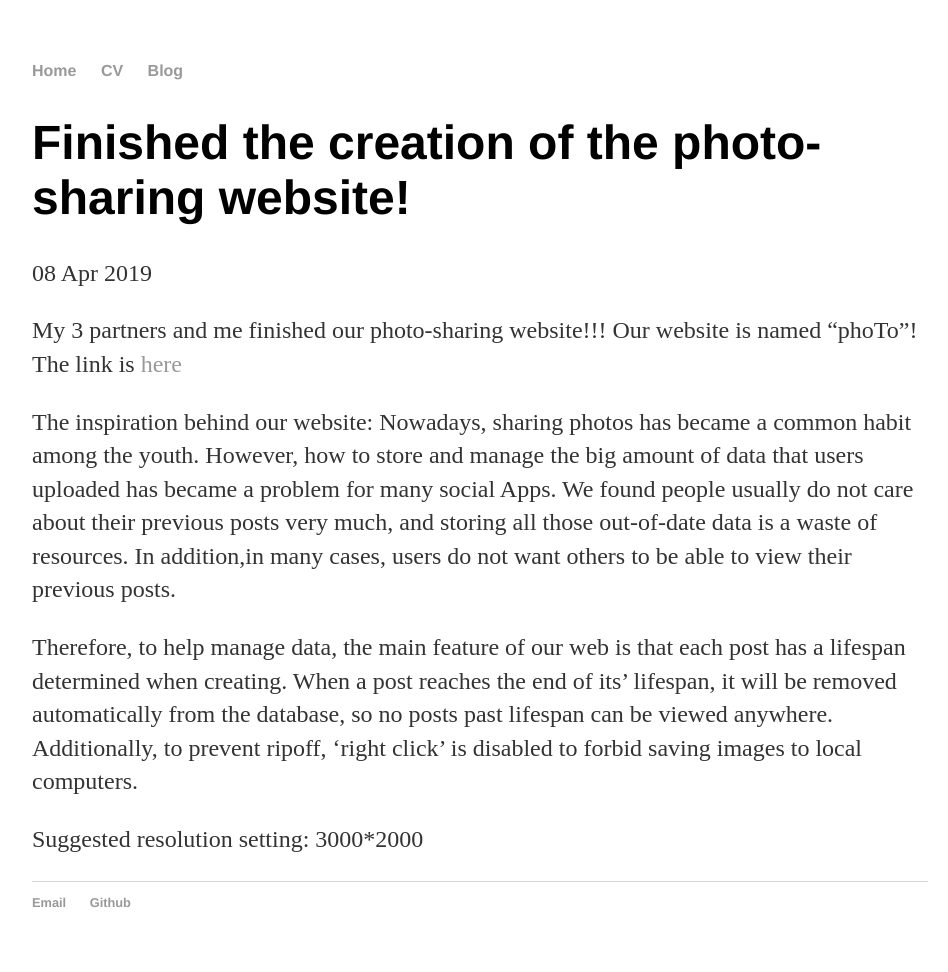
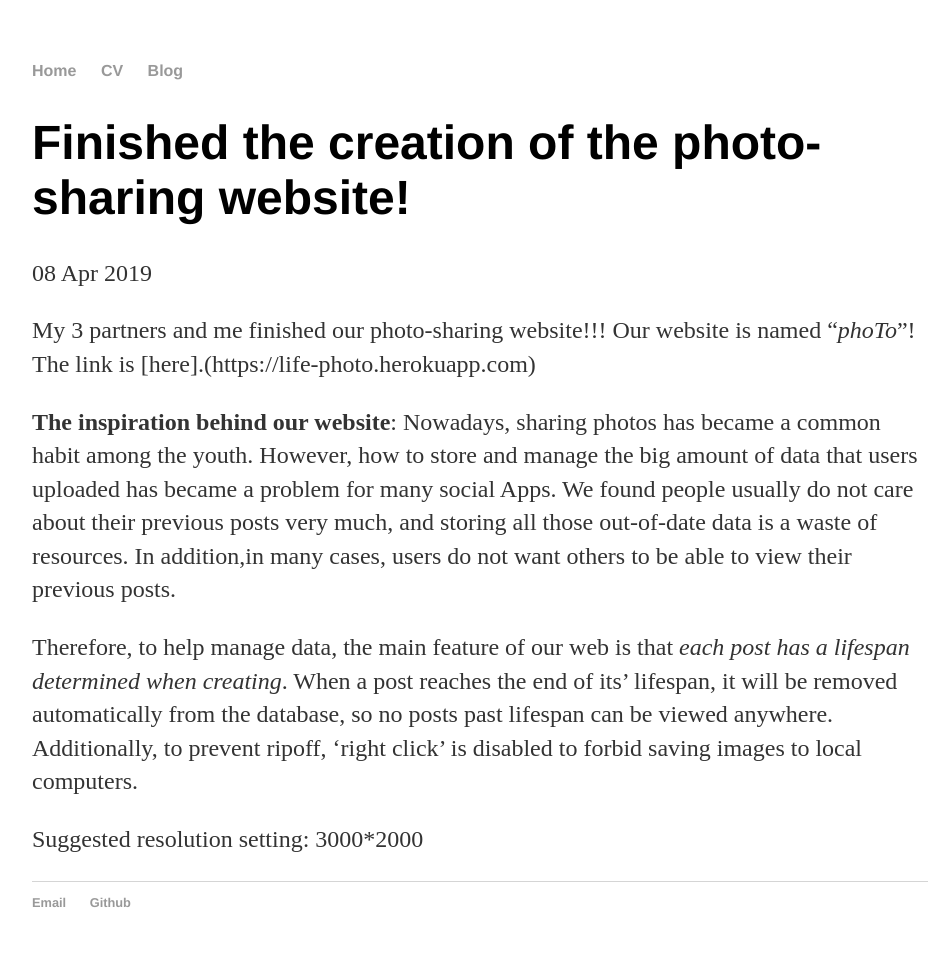
Before and after one commit to wangw218/wangw218.github.io, a Jekyll site: the page built from _posts/2019-04-08-Finished-creating-Photo-web.md, in a window 1280 px wide. Shown: the whole page, without its empty margins (160-1108 px from the left). Built offline with Jekyll 4.4.1, drawn with Linux system fonts in a browser that asks for light colours.

Commit message:
blog 1 2 3 finished

```diff
--- a/_posts/2019-04-08-Finished-creating-Photo-web.md
+++ b/_posts/2019-04-08-Finished-creating-Photo-web.md
@@ -4,15 +4,15 @@ title: "Finished the creation of the photo-sharing website!"
 date: 2019-04-08
 ---
 
-My 3 partners and me finished our photo-sharing website!!! Our website is named "phoTo"! The link is [here](https://life-photo.herokuapp.com)
+My 3 partners and me finished our photo-sharing website!!! Our website is named "*phoTo*"! The link is [here].(https://life-photo.herokuapp.com)
 
-The inspiration behind our website:
+**The inspiration behind our website**:
 Nowadays, sharing photos has became a common habit among the youth.
 However, how to store and manage the big amount of data that users uploaded has became a problem for many social Apps.
 We found people usually do not care about their previous posts very much, and storing all those out-of-date data is a waste of resources.
 In addition,in many cases, users do not want others to be able to view their previous posts.
 
-Therefore, to help manage data, the main feature of our web is that each post has a lifespan determined when creating.
+Therefore, to help manage data, the main feature of our web is that *each post has a lifespan determined when creating*.
 When a post reaches the end of its' lifespan, it will be removed automatically from the database, so no posts past lifespan can be viewed anywhere.
 Additionally, to prevent ripoff, 'right click' is disabled to forbid saving images to local computers.
 
```
Also changed, not shown: _posts/2020-12-22-Would-Justin-Trudeau--still-win-2019-Canadian-Federal-Election--if-everyone-had-voted.md (+3 -1 lines).
